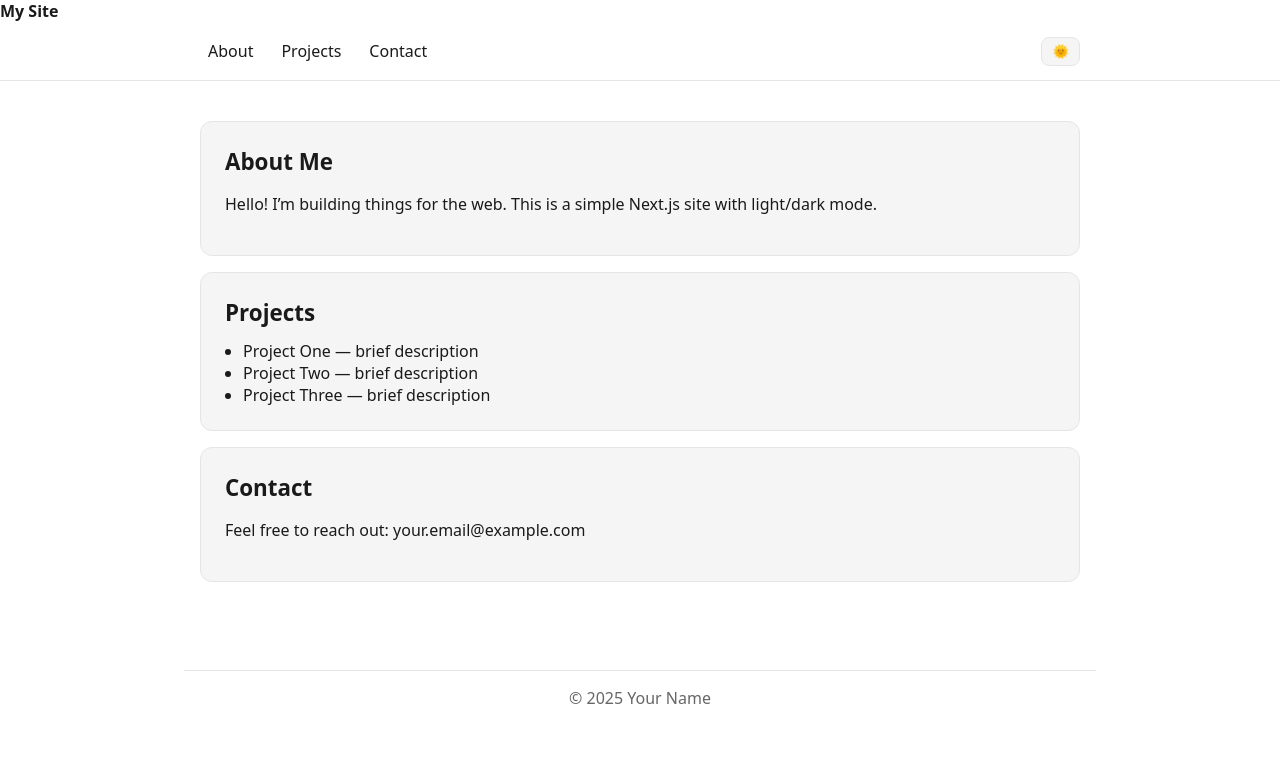
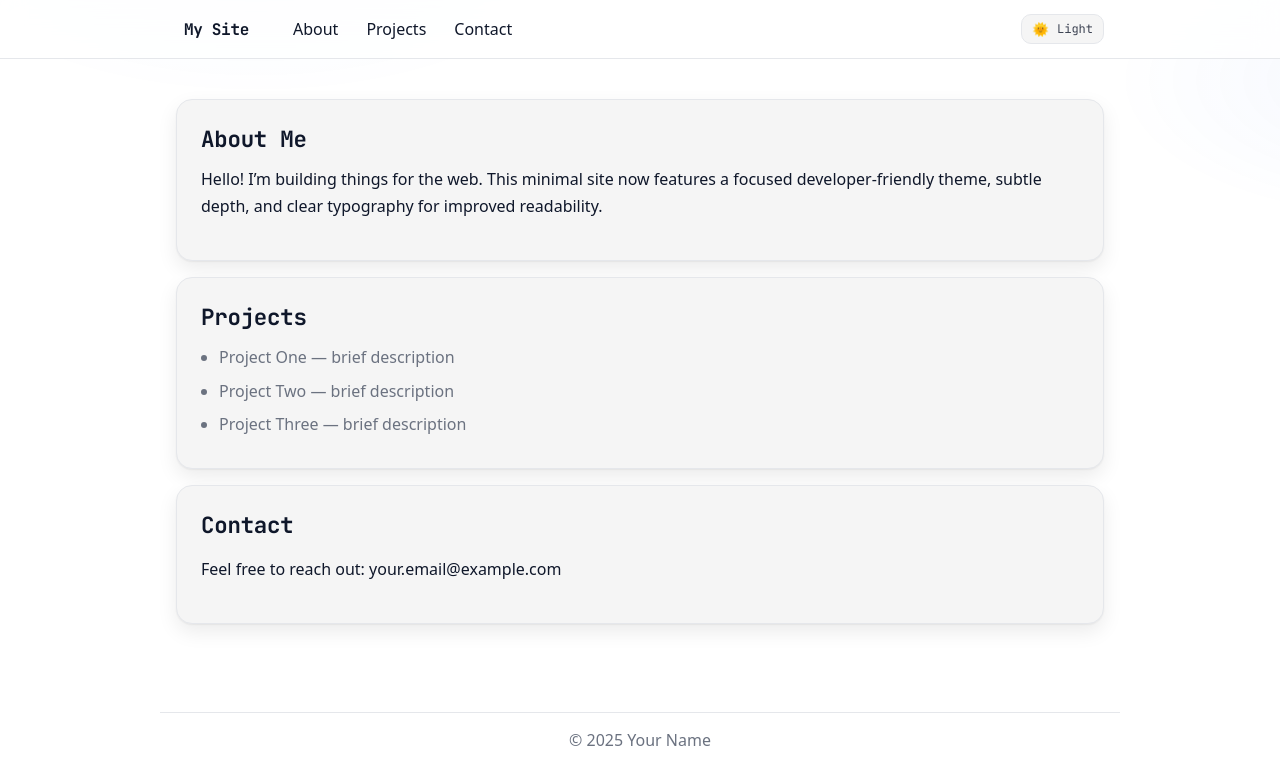
Before and after one commit to phatleework7/phatleework7.github.io, a Next.js app: page / in a window 1280 px wide. Shown: the top 784 px of the page. Built offline with nearby package versions, Linux system fonts and the light colour scheme.

Commit message:
update theme

```diff
--- a/components/Layout.jsx
+++ b/components/Layout.jsx
@@ -5,7 +5,9 @@ export default function Layout({ children, theme, setTheme }) {
     <div className="container">
       <Navbar theme={theme} setTheme={setTheme} />
       <main>{children}</main>
-      <footer className="footer">© {new Date().getFullYear()} Your Name</footer>
+      <footer className="footer" role="contentinfo">
+        © {new Date().getFullYear()} Your Name
+      </footer>
     </div>
   );
 }
--- a/components/Navbar.jsx
+++ b/components/Navbar.jsx
@@ -2,9 +2,9 @@ import ThemeToggle from './ThemeToggle';
 
 export default function Navbar({ theme, setTheme }) {
   return (
-    <header className="navbar">
-      <a href="#" className="brand">My Site</a>
-      <nav className="nav">
+    <header className="navbar" role="banner" aria-label="Primary">
+      <nav className="nav" role="navigation" aria-label="Main">
+        <a href="#" className="brand">My Site</a>
         <a href="#about">About</a>
         <a href="#projects">Projects</a>
         <a href="#contact">Contact</a>
--- a/components/Section.jsx
+++ b/components/Section.jsx
@@ -1,8 +1,17 @@
+import { motion } from 'framer-motion';
+
 export default function Section({ id, title, children }) {
   return (
-    <section id={id} className="section">
+    <motion.section
+      id={id}
+      className="section"
+      initial={{ opacity: 0, y: 8 }}
+      whileInView={{ opacity: 1, y: 0 }}
+      viewport={{ once: true, amount: 0.3 }}
+      transition={{ duration: 0.3, ease: 'easeOut' }}
+    >
       <h2 className="section-title">{title}</h2>
       <div className="section-body">{children}</div>
-    </section>
+    </motion.section>
   );
 }
--- a/components/ThemeToggle.jsx
+++ b/components/ThemeToggle.jsx
@@ -1,8 +1,14 @@
 export default function ThemeToggle({ theme, setTheme }) {
   const toggle = () => setTheme(theme === 'light' ? 'dark' : 'light');
+  const isDark = theme === 'dark';
   return (
     <button className="theme-toggle" onClick={toggle} aria-label="Toggle theme">
-      {theme === 'light' ? '🌞' : '🌙'}
+      <span aria-hidden>
+        {isDark ? '🌙' : '🌞'}
+      </span>
+      <span style={{ fontFamily: 'var(--font-mono)', fontSize: 12, opacity: 0.8 }}>
+        {isDark ? 'Dark' : 'Light'}
+      </span>
     </button>
   );
 }
--- a/package.json
+++ b/package.json
@@ -8,8 +8,11 @@
     "start": "next start -p 3000"
   },
   "dependencies": {
+    "@heroicons/react": "^2.2.0",
+    "framer-motion": "^12.23.22",
     "next": "^14.2.33",
     "react": "^18.3.1",
-    "react-dom": "^18.3.1"
+    "react-dom": "^18.3.1",
+    "tailwindcss": "^4.1.14"
   }
 }
--- a/pages/index.js
+++ b/pages/index.js
@@ -4,7 +4,9 @@ export default function Home() {
   return (
     <>
       <Section id="about" title="About Me">
-        <p>Hello! I’m building things for the web. This is a simple Next.js site with light/dark mode.</p>
+        <p style={{ marginTop: 4 }}>
+          Hello! I’m building things for the web. This minimal site now features a focused developer-friendly theme, subtle depth, and clear typography for improved readability.
+        </p>
       </Section>
       <Section id="projects" title="Projects">
         <ul className="list">
--- a/styles/globals.css
+++ b/styles/globals.css
@@ -1,23 +1,39 @@
+/* Font imports for a developer-friendly mono look */
+@import url('https://fonts.googleapis.com/css2?family=JetBrains+Mono:wght@400;600;700&family=Fira+Code:wght@400;600&display=swap');
+
 /* CSS Variables for light/dark themes */
 :root {
-  --bg: #ffffff;
-  --text: #1a1a1a;
-  --muted: #666666;
-  --link: #0070f3;
-  --card: #f5f5f5;
-  --border: #e5e5e5;
+  /* Neutral, modern palette (light) */
+  --bg: #ffffff; /* real light background */
+  --text: #0f172a; /* slate-900 */
+  --muted: #6b7280; /* gray-500 */
+  --link: #2563eb; /* blue-600 */
+  --card: #f5f5f5; /* subtle elevated surface (light) */
+  --border: #e5e7eb; /* gray-200 */
+  --ring: #3b82f6; /* focus ring */
+  --shadow: 0 1px 2px rgba(0,0,0,0.06), 0 8px 20px rgba(0,0,0,0.08);
+  --nav-height: 64px;
+  --font-mono: 'JetBrains Mono', 'Fira Code', SFMono-Regular, Menlo, Monaco, Consolas, "Liberation Mono", "Courier New", monospace;
 }
 
 [data-theme='dark'] {
+  /* Dark theme stays primary */
   --bg: #0b0b0c;
   --text: #e5e7eb;
   --muted: #9ca3af;
-  --link: #60a5fa;
+  --link: #7dd3fc;
   --card: #111214;
   --border: #1f2937;
+  --ring: #3b82f6;
+  --shadow: 0 1px 2px rgba(0,0,0,0.25), 0 10px 28px rgba(0,0,0,0.45);
 }
 
 html, body, #__next { height: 100%; }
+
+html {
+  scroll-behavior: smooth;
+  scroll-padding-top: var(--nav-height);
+}
 
 body {
   margin: 0;
@@ -26,6 +42,23 @@ body {
   color: var(--text);
   -webkit-font-smoothing: antialiased;
   -moz-osx-font-smoothing: grayscale;
+}
+
+* { box-sizing: border-box; }
+
+::selection { background: color-mix(in srgb, var(--link) 30%, transparent); color: var(--text); }
+
+/* Subtle gradient background to add depth without distraction */
+body::before {
+  content: "";
+  position: fixed;
+  inset: 0;
+  pointer-events: none;
+  background:
+    radial-gradient(600px 300px at 20% -10%, color-mix(in srgb, var(--link) 10%, transparent), transparent 60%),
+    radial-gradient(500px 240px at 110% 10%, color-mix(in srgb, var(--link) 10%, transparent), transparent 60%);
+  opacity: 0.5;
+  z-index: 0;
 }
 
 /* Layout */
@@ -37,9 +70,11 @@ body {
 
 main {
   width: 100%;
-  max-width: 880px;
+  max-width: 960px;
   margin: 24px auto;
   padding: 0 16px;
+  position: relative;
+  z-index: 1;
 }
 
 .footer {
@@ -48,7 +83,7 @@ main {
   color: var(--muted);
   text-align: center;
   border-top: 1px solid var(--border);
-  max-width: 880px;
+  max-width: 960px;
   width: 100%;
 }
 
@@ -57,9 +92,10 @@ main {
   position: sticky;
   top: 0;
   width: 100%;
-  backdrop-filter: saturate(180%) blur(12px);
-  background: color-mix(in srgb, var(--bg) 85%, transparent);
+  backdrop-filter: saturate(160%) blur(12px);
+  background: color-mix(in srgb, var(--bg) 75%, transparent);
   border-bottom: 1px solid var(--border);
+  z-index: 10;
 }
 
 .brand {
@@ -67,10 +103,12 @@ main {
   color: var(--text);
   text-decoration: none;
   margin-right: 16px;
+  font-family: var(--font-mono);
+  letter-spacing: -0.02em;
 }
 
 .nav {
-  max-width: 880px;
+  max-width: 960px;
   margin: 0 auto;
   padding: 12px 16px;
   display: flex;
@@ -83,10 +121,11 @@ main {
   text-decoration: none;
   padding: 6px 8px;
   border-radius: 6px;
+  transition: background 160ms ease, color 160ms ease, box-shadow 160ms ease;
 }
 
 .nav a:hover {
-  background: var(--card);
+  background: color-mix(in srgb, var(--card) 80%, transparent);
 }
 
 .theme-toggle {
@@ -94,9 +133,20 @@ main {
   border: 1px solid var(--border);
   background: var(--card);
   color: var(--text);
-  border-radius: 8px;
+  border-radius: 10px;
   padding: 6px 10px;
   cursor: pointer;
+  display: inline-flex;
+  align-items: center;
+  gap: 8px;
+  transition: border-color 160ms ease, background 160ms ease, transform 120ms ease;
+}
+
+.theme-toggle:hover { border-color: color-mix(in srgb, var(--ring) 40%, var(--border)); }
+.theme-toggle:active { transform: translateY(1px); }
+.theme-toggle:focus-visible {
+  outline: 2px solid var(--ring);
+  outline-offset: 2px;
 }
 
 /* Sections */
@@ -105,21 +155,43 @@ main {
   margin: 16px 0;
   background: var(--card);
   border: 1px solid var(--border);
-  border-radius: 12px;
+  border-radius: 16px;
+  box-shadow: var(--shadow);
+  transition: transform 180ms ease, box-shadow 180ms ease, border-color 180ms ease, background 180ms ease;
+}
+
+.section:hover { transform: translateY(-1px); }
+.section:focus-within { border-color: color-mix(in srgb, var(--ring) 40%, var(--border)); }
+
+.section:has(a:hover),
+.section:has(button:hover) {
+  box-shadow: 0 1px 2px rgba(0,0,0,0.25), 0 16px 36px rgba(0,0,0,0.4);
 }
 
 .section-title {
   margin: 0 0 12px 0;
   font-size: 1.4rem;
+  font-family: var(--font-mono);
+  letter-spacing: -0.01em;
 }
 
 .section-body {
   color: var(--text);
+  line-height: 1.7;
 }
 
 .list {
   margin: 0;
   padding-left: 18px;
+  color: var(--muted);
+}
+
+.list li { margin: 6px 0; }
+
+/* Focus styles for accessible navigation */
+a:focus-visible, button:focus-visible {
+  outline: 2px solid var(--ring);
+  outline-offset: 2px;
 }
 
 /* Responsive tweaks */
@@ -127,3 +199,8 @@ main {
   .nav { flex-wrap: wrap; }
   .theme-toggle { margin-left: 0; }
 }
+
+/* Respect reduced motion preferences */
+@media (prefers-reduced-motion: reduce) {
+  * { transition: none !important; animation: none !important; }
+}
```
Also changed, not shown: 1 other file (tests, documents, lock files or other folders).
